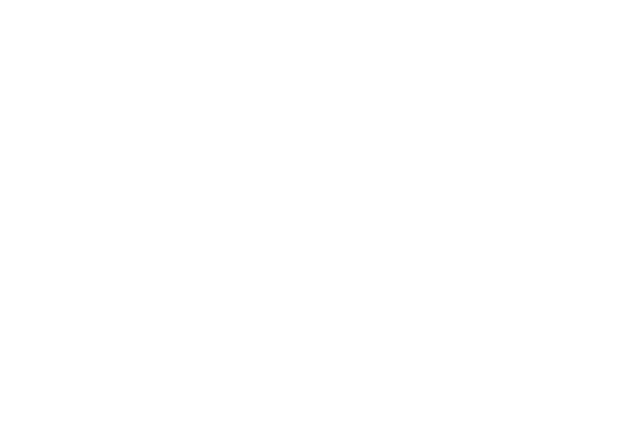
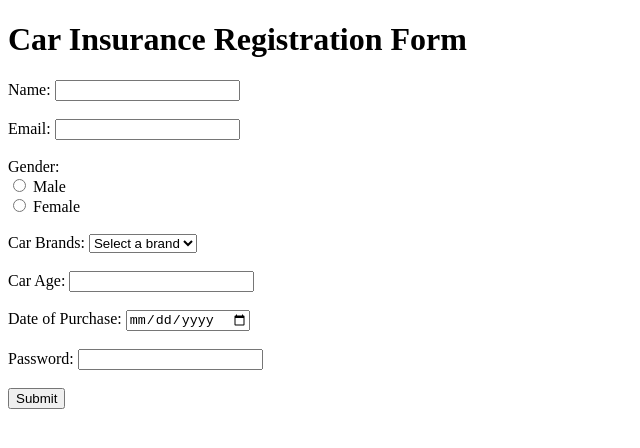
Before and after one commit to acciojob/car-insurance-form-Er-Dileep-rajoriya, a website: page main.html in a window 1280 px wide. Shown: the whole page, without its empty margins (0-640 px from the left). Drawn offline with Linux system fonts and the light colour scheme.

Commit message:
created a submission

```diff
--- a/main.html
+++ b/main.html
@@ -7,7 +7,51 @@
 </head>
 
 <body>
-	<!-- the entire body must be written by student -->
+	<!-- the entire
+	body must be written by student -->
+
+	    <h1>Car Insurance Registration Form</h1>
+
+    <form action="/submit-form" method="post">
+        <!-- Name Field -->
+        <label for="name">Name:</label>
+        <input type="text" id="name" name="name" required><br><br>
+
+        <!-- Email Field -->
+        <label for="email">Email:</label>
+        <input type="email" id="email" name="email" required><br><br>
+
+        <!-- Gender Radio Buttons -->
+        <label>Gender:</label><br>
+        <input type="radio" id="male" name="gender" value="Male" required>
+        <label for="male">Male</label><br>
+        <input type="radio" id="female" name="gender" value="Female" required>
+        <label for="female">Female</label><br><br>
+
+        <!-- Car Brands Dropdown -->
+        <label for="cars">Car Brands:</label>
+        <select id="cars" name="cars">
+            <option value="">Select a brand</option>
+            <option value="BMW">BMW</option>
+            <option value="Audi">Audi</option>
+            <option value="Mercedez">Mercedez</option>
+        </select><br><br>
+
+        <!-- Car Age Field -->
+        <label for="carage">Car Age:</label>
+        <input type="number" id="carage" name="carage" required><br><br>
+
+        <!-- Date of Purchase Field -->
+        <label for="dop">Date of Purchase:</label>
+        <input type="date" id="dop" name="dop" required><br><br>
+
+        <!-- Password Field -->
+        <label for="password">Password:</label>
+        <input type="password" id="password" name="password" required><br><br>
+
+        <!-- Submit Button -->
+        <button type="submit">Submit</button>
+    </form>
     <script type="text/javascript" src="./script.js">
 </script>
 
```
